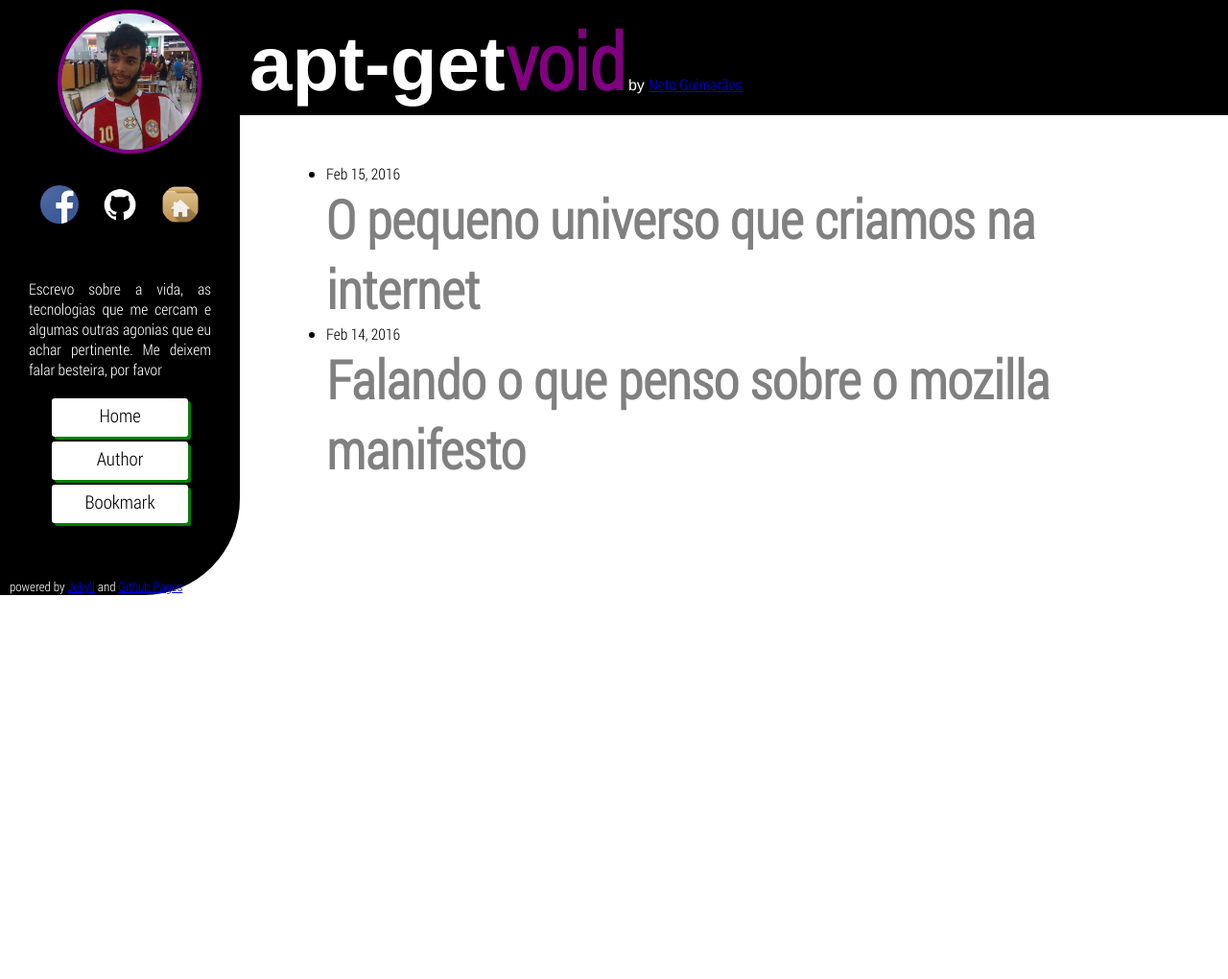
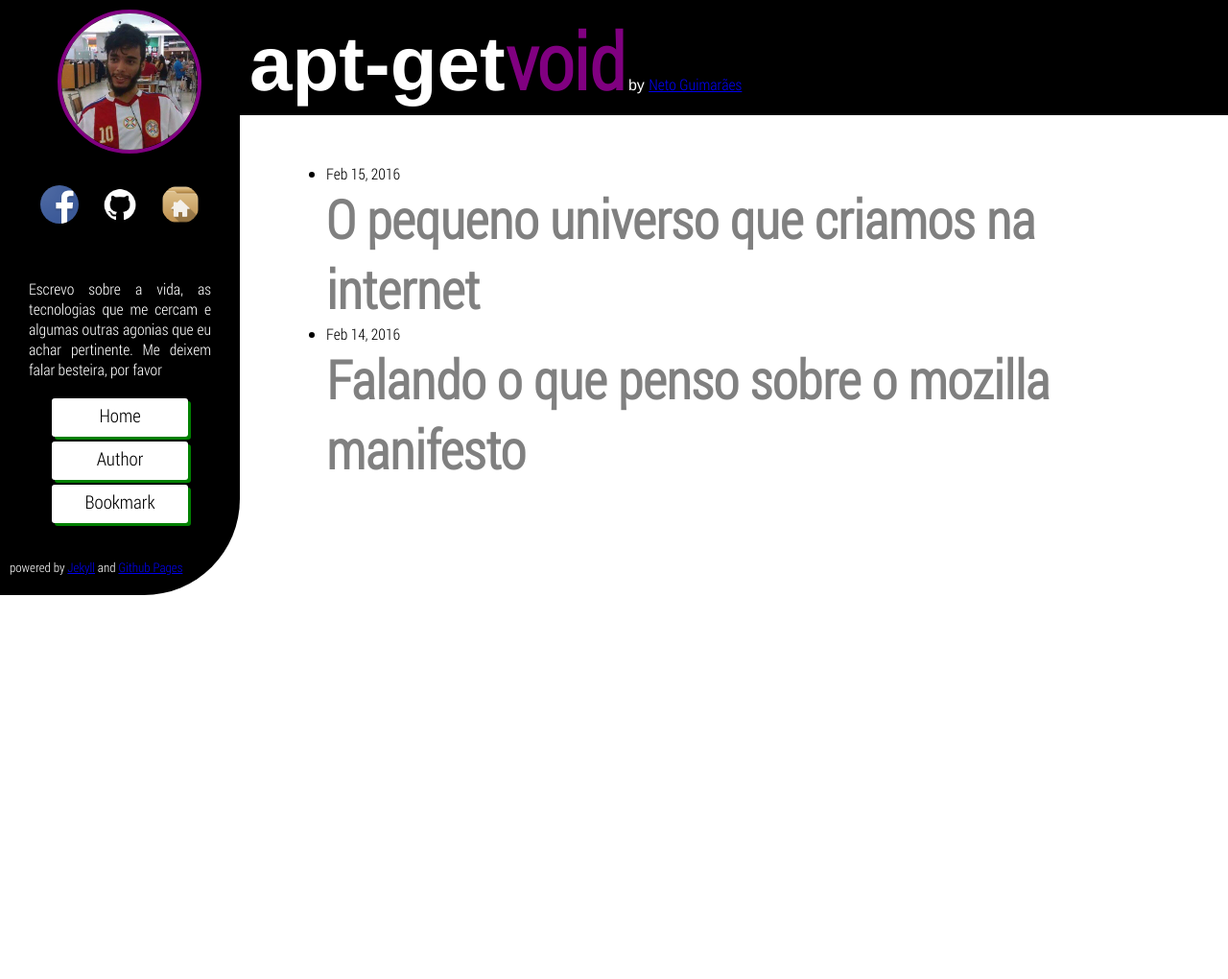
Before and after one commit to batoreh/netoguimaraes.github.io, a Jekyll site: the page built from index.html, in a window 1280 px wide. Shown: the whole page at 96% size. Built offline with Jekyll 4.4.1, drawn with Linux system fonts in a browser that asks for light colours.

Commit message:
Update master.css

```diff
--- a/css/master.css
+++ b/css/master.css
@@ -130,7 +130,7 @@
 }
 footer{
 	position: absolute;
-	bottom: 0px;
+	bottom: 20px;
 	left: 10px;
 }
 .content-container{
```
